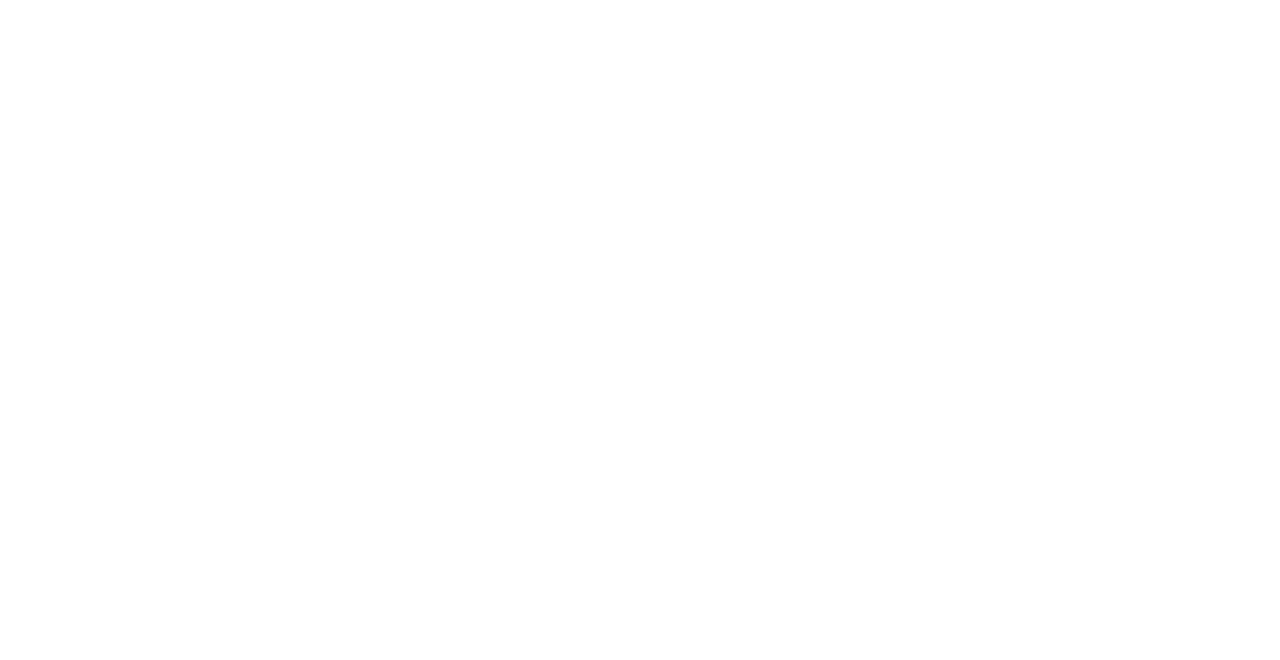
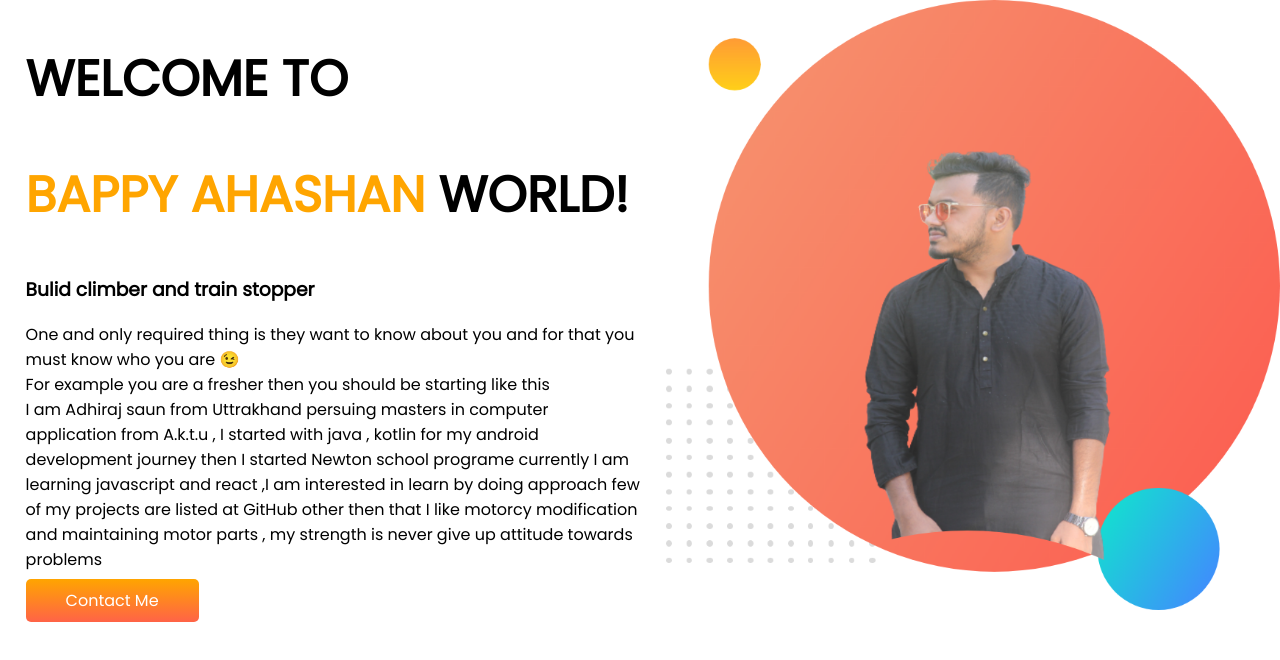
Before and after one commit to bappyahashan1810/developer-portfolio, a plain HTML site: page index.html in a window 1280 px wide. Drawn offline with Linux system fonts and the light colour scheme.

Commit message:
add picture and some text

```diff
--- a/index.html
+++ b/index.html
@@ -1,12 +1,41 @@
 <!DOCTYPE html>
 <html lang="en">
+
 <head>
     <meta charset="UTF-8">
     <meta http-equiv="X-UA-Compatible" content="IE=edge">
     <meta name="viewport" content="width=device-width, initial-scale=1.0">
     <title>Bappy Portfolio</title>
+    <link rel="preconnect" href="https://fonts.googleapis.com">
+    <link rel="preconnect" href="https://fonts.gstatic.com" crossorigin>
+    <link href="https://fonts.googleapis.com/css2?family=Poppins:ital@0;1&display=swap" rel="stylesheet">
+    <link rel="stylesheet" href="style.css">
 </head>
+
 <body>
+    <section class="top-banner">
+        <div class="half-width">
+            <h1>WELCOME TO </h1>
+            <h1><span class="color-orange">BAPPY AHASHAN</span> WORLD!</h1>
+            <h3>Bulid climber and train stopper</h3>
+            <p>One and only required thing is they want to know about you and for that you must know who you are 😉 <br>
+
+                For example you are a fresher then you should be starting like this <br>
+
+                I am Adhiraj saun from Uttrakhand persuing masters in computer application from A.k.t.u , I started with
+                java , kotlin for my android development journey then I started Newton school programe currently I am
+                learning javascript and react ,I am interested in learn by doing approach few of my projects are listed
+                at GitHub other then that I like motorcy modification and maintaining motor parts , my strength is never
+                give up attitude towards problems </p>
+            <a class="link-button" target="_blank" href="https://www.facebook.com/bappyahashan/">Contact Me</a>
+        </div>
+        <div class="half-width">
+
+            <img src=" \images\bappy_stand.png" alt="bappy_stand">
+        </div>
+    </section>
+
 
 </body>
+
 </html>
--- a/style.css
+++ b/style.css
@@ -0,0 +1,40 @@
+body {
+    font-family: 'Poppins', sans-serif;
+    margin: 0;
+}
+
+h1 {
+    font-size: 50px;
+}
+
+.color-orange {
+    color: orange;
+}
+
+section {
+    display: flex;
+}
+
+.half-width {
+    width: 50%;
+    padding-left: 2%;
+
+}
+
+.half-width img {
+    width: 100%;
+}
+
+.link-button {
+    text-decoration: none;
+    background-image: linear-gradient(orange, tomato);
+    padding: 10px 40px;
+    border-radius: 5px;
+    color: white;
+    font-weight: 700px;
+}
+
+.top-banner {
+    background-image: url(\images\top-banner.png);
+    background-repeat: no-repeat;
+}
```
Also changed, not shown: image/lalvai.png (added), image/sitting.png (added), image/standing.png (added), image/tried.png (added), images/bappy_stand.png (added), images/dream-bg.png (added), images/exp-bg.png (added), images/jhankar.png (added), images/jhankar2.png (added), images/my-bg2.png (added), images/top-banner.png (added), 4 other files.
